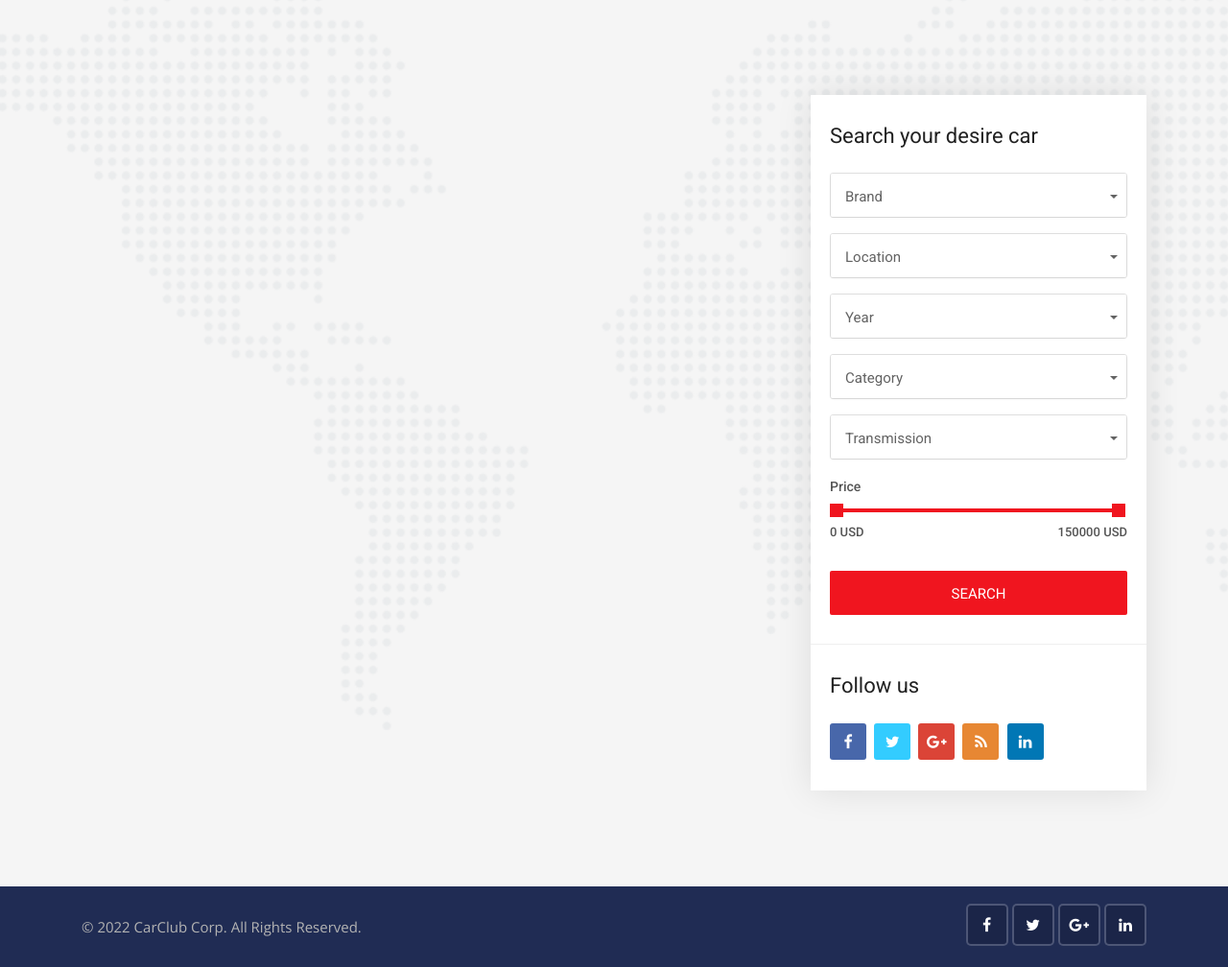
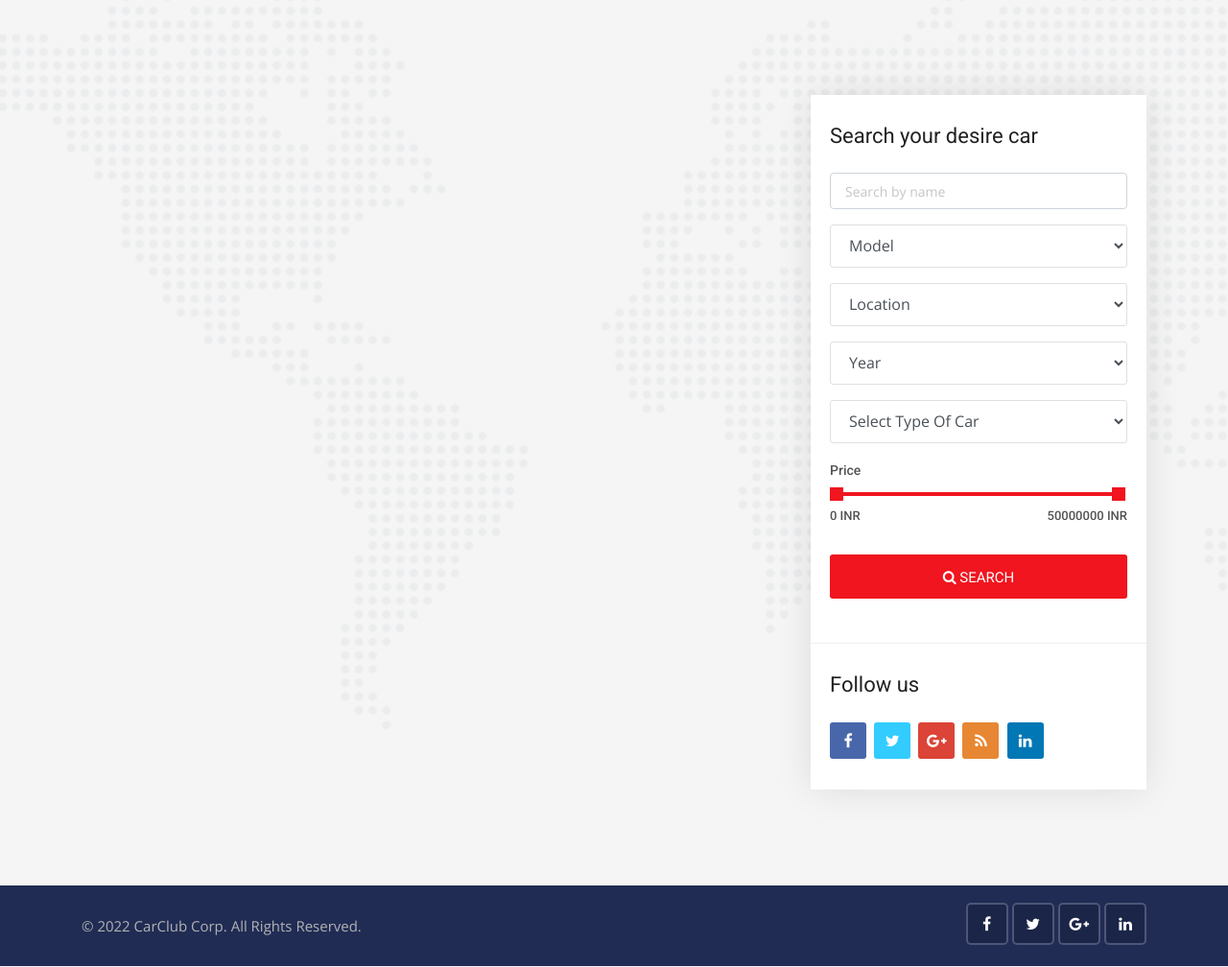
Before and after one commit to prajapatpraveen/Car-Club, a Django app: page /cars/ in a window 1280 px wide. Shown: the part 361-1369 px from the top of the page at 96% size. Run offline with Django 4.2, Linux system fonts and the light colour scheme; data that the repository does not hold is empty; some libraries are stand-ins or nearby versions.

Commit message:
search and fetch data

```diff
--- a/cars/models.py
+++ b/cars/models.py
@@ -83,7 +83,7 @@ class Car(models.Model):
     features=MultiSelectField(choices=features_choices)
     body_style=models.CharField(max_length=100)
     engine=models.CharField(max_length=100)
-    transmition=models.CharField(max_length=100)
+    transmission=models.CharField(max_length=100)
     interior=models.CharField(max_length=100)
     miles=models.IntegerField()
     doors=models.CharField(choices=door_choices,max_length=100)
--- a/cars/views.py
+++ b/cars/views.py
@@ -1,28 +1,83 @@
-from django.shortcuts import get_object_or_404, render
+from django.shortcuts import render, get_object_or_404
 from .models import Car
-from django.core.paginator import EmptyPage,PageNotAnInteger,Paginator
+from django.core.paginator import EmptyPage, PageNotAnInteger, Paginator
+
 # Create your views here.
 def Cars(request):
-    cars=Car.objects.order_by('-created_date')
-    paginator=Paginator(cars,3)
-    page=request.GET.get('page')
-    paged_cars=paginator.get_page(page)
-    data={
-        'cars':paged_cars,
+    cars = Car.objects.order_by('-created_date')
+    paginator = Paginator(cars, 4)
+    page = request.GET.get('page')
+    paged_cars = paginator.get_page(page)
 
+    model_search = Car.objects.values_list('model', flat=True).distinct()
+    city_search = Car.objects.values_list('city', flat=True).distinct()
+    year_search = Car.objects.values_list('year', flat=True).distinct()
+    body_style_search = Car.objects.values_list('body_style', flat=True).distinct()
+
+    data = {
+        'cars': paged_cars,
+        'model_search': model_search,
+        'city_search': city_search,
+        'year_search': year_search,
+        'body_style_search': body_style_search,
     }
-    return render(request,'cars/cars.html',data)
+    return render(request, 'cars/cars.html', data)
 
-def Car_details(request,id):
-    single_car =get_object_or_404(Car,pk=id)
-    data={
-        'single_car':single_car,
+def Car_details(request, id):
+    single_car = get_object_or_404(Car, pk=id)
+
+    data = {
+        'single_car': single_car,
     }
-    return render(request,'cars/car_details.html',data)
+    return render(request, 'cars/car_details.html', data)
+
 
 def Search(request):
-    cars=Car.objects.order_by('-created_date')
-    data={
-        'cars':cars
+    cars = Car.objects.order_by('-created_date')
+
+    model_search = Car.objects.values_list('model', flat=True).distinct()
+    city_search = Car.objects.values_list('city', flat=True).distinct()
+    year_search = Car.objects.values_list('year', flat=True).distinct()
+    body_style_search = Car.objects.values_list('body_style', flat=True).distinct()
+    transmission_search = Car.objects.values_list('transmission', flat=True).distinct()
+
+    if 'keyword' in request.GET:
+        keyword = request.GET['keyword']
+        if keyword:
+            cars = cars.filter(description__icontains=keyword)
+
+    if 'model' in request.GET:
+        model = request.GET['model']
+        if model:
+            cars = cars.filter(model__iexact=model)
+
+    if 'city' in request.GET:
+        city = request.GET['city']
+        if city:
+            cars = cars.filter(city__iexact=city)
+
+    if 'year' in request.GET:
+        year = request.GET['year']
+        if year:
+            cars = cars.filter(year__iexact=year)
+
+    if 'body_style' in request.GET:
+        body_style = request.GET['body_style']
+        if body_style:
+            cars = cars.filter(body_style__iexact=body_style)
+
+    if 'min_price' in request.GET:
+        min_price = request.GET['min_price']
+        max_price = request.GET['max_price']
+        if max_price:
+            cars = cars.filter(price__gte=min_price, price__lte=max_price)
+
+    data = {
+        'cars': cars,
+        'model_search': model_search,
+        'city_search': city_search,
+        'year_search': year_search,
+        'body_style_search': body_style_search,
+        'transmission_search': transmission_search,
     }
-    return render(request,'cars/search.html',data)
+    return render(request, 'cars/search.html', data)
--- a/static/js/app.js
+++ b/static/js/app.js
@@ -114,7 +114,7 @@ $(function () {
             else {
                 $('.sticky-header').removeClass('header-shrink');
                 if($('.do-sticky').length < 1 && $('.fixed-header').length == 0 && $('.fixed-header2').length == 0) {
-                    $('.company-logo img').attr('src', '../static/img/logos/logo.png');
+                    $('.company-logo img').attr('src', '../static/img/logos/');
                 } else {
                     $('.company-logo img').attr('src', '../static/img/logos/black-logo.png');
                 }
--- a/templates/cars/cars.html
+++ b/templates/cars/cars.html
@@ -129,64 +129,51 @@
                     <!-- Advanced search start -->
                     <div class="widget advanced-search2">
                         <h3 class="sidebar-title">Search your desire car</h3>
-                        <form method="GET">
+                        <form action="{% url 'search' %}" method="">
                             <div class="form-group">
-                                <select class="selectpicker search-fields" name="brand">
-                                    <option>Brand</option>
-                                    <option>Any</option>
-                                    <option>New</option>
-                                    <option>Semi-New</option>
-                                    <option>Damaged</option>
-                                    <option>Used</option>
+                                <input type="text" name="keyword" placeholder="Search by name" class="form-control">
+                            </div>
+                            <div class="form-group">
+                                <select class="form-control search-fields" name="model">
+                                    <option selected="true" disabled="disabled">Model</option>
+                                    {% for model in model_search %}
+                                    <option value="{{model}}">{{model}}</option>
+                                    {% endfor %}
                                 </select>
                             </div>
                             <div class="form-group">
-                                <select class="selectpicker search-fields" name="location">
-                                    <option>Location</option>
-                                    <option>United States</option>
-                                    <option>United Kingdom</option>
-                                    <option>American Samoa</option>
-                                    <option>Belgium</option>
-                                    <option>Cameroon</option>
-                                    <option>Canada</option>
+                                <select class="form-control search-fields" name="city">
+                                    <option selected="true" disabled="disabled">Location</option>
+                                    {% for city in city_search %}
+                                    <option value="{{city}}">{{city}}</option>
+                                    {% endfor %}
                                 </select>
                             </div>
                             <div class="form-group">
-                                <select class="selectpicker search-fields" name="year">
-                                    <option>Year</option>
-                                    <option>2016</option>
-                                    <option>2017</option>
-                                    <option>2018</option>
-                                    <option>2019</option>
-                                    <option>2020</option>
+                                <select class="form-control search-fields" name="year">
+                                    <option selected="true" disabled="disabled">Year</option>
+                                    {% for year in year_search %}
+                                    <option value="{{year}}">{{year}}</option>
+                                    {% endfor %}
                                 </select>
                             </div>
                             <div class="form-group">
-                                <select class="selectpicker search-fields" name="category">
-                                    <option>Category</option>
-                                    <option>Luxury Car</option>
-                                    <option>Pickup Truck</option>
-                                    <option>Minivan</option>
-                                    <option>Truck</option>
-                                    <option>Sports Car</option>
-                                    <option>Wagon</option>
-                                </select>
-                            </div>
-                            <div class="form-group">
-                                <select class="selectpicker search-fields" name="transmission">
-                                    <option>Transmission</option>
-                                    <option>Automatic</option>
-                                    <option>Manual</option>
-                                    <option>Tiptronic</option>
+                                <select class="form-control search-fields" name="body_style">
+                                    <option selected="true" disabled="disabled">Select Type Of Car</option>
+                                    {% for body_style in body_style_search %}
+                                    <option value="{{body_style}}">{{body_style}}</option>
+                                    {% endfor %}
                                 </select>
                             </div>
                             <div class="range-slider clearfix">
-                                <label>Price</label>
-                                <div data-min="0" data-max="150000"  data-min-name="min_price" data-max-name="max_price" data-unit="USD" class="range-slider-ui ui-slider" aria-disabled="false"></div>
-                                <div class="clearfix"></div>
-                            </div>
-                            <div class="form-group mb-0">
-                                <button class="search-button btn">Search</button>
+                                            <label>Price</label>
+                                            <div data-min="0" data-max="50000000"  data-min-name="min_price" data-max-name="max_price" data-unit="INR" class="range-slider-ui ui-slider" aria-disabled="false"></div>
+                                            <div class="clearfix"></div>
+                                        </div>
+                            <div class="form-group">
+                                <button class="btn btn-block button-theme btn-md">
+                                    <i class="fa fa-search"></i> Search
+                                </button>
                             </div>
                         </form>
                     </div>
```
Also changed, not shown: pages/views.py (+9 -1 lines), templates/cars/car_details.html (+8 -9 lines), templates/cars/search.html (+61 -63 lines), templates/pages/home.html (+21 -43 lines), CarClub/static/img/black-logo.png (added), cars/migrations/0004_rename_transmition_car_transmission.py (added), static/img/black-logo-copy.png (renamed from CarClub/static/img/black-logo-copy.png).
